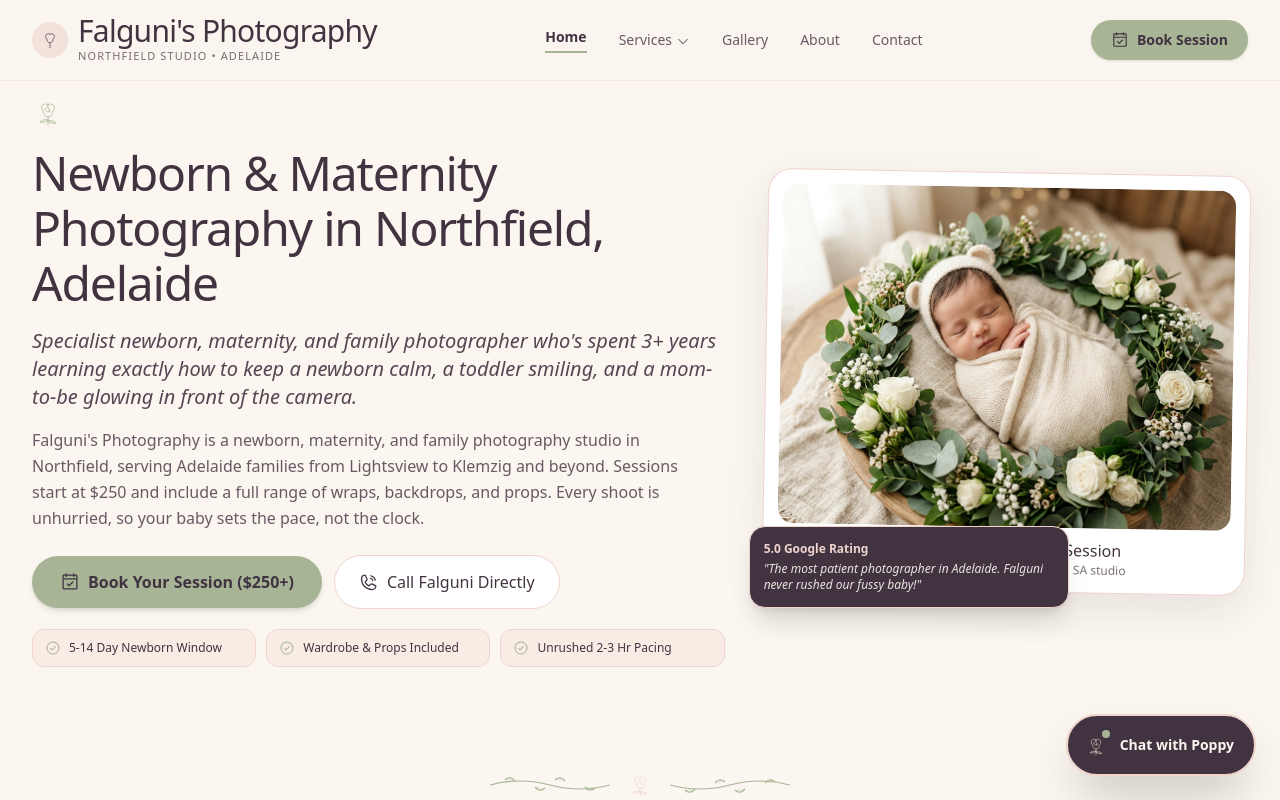
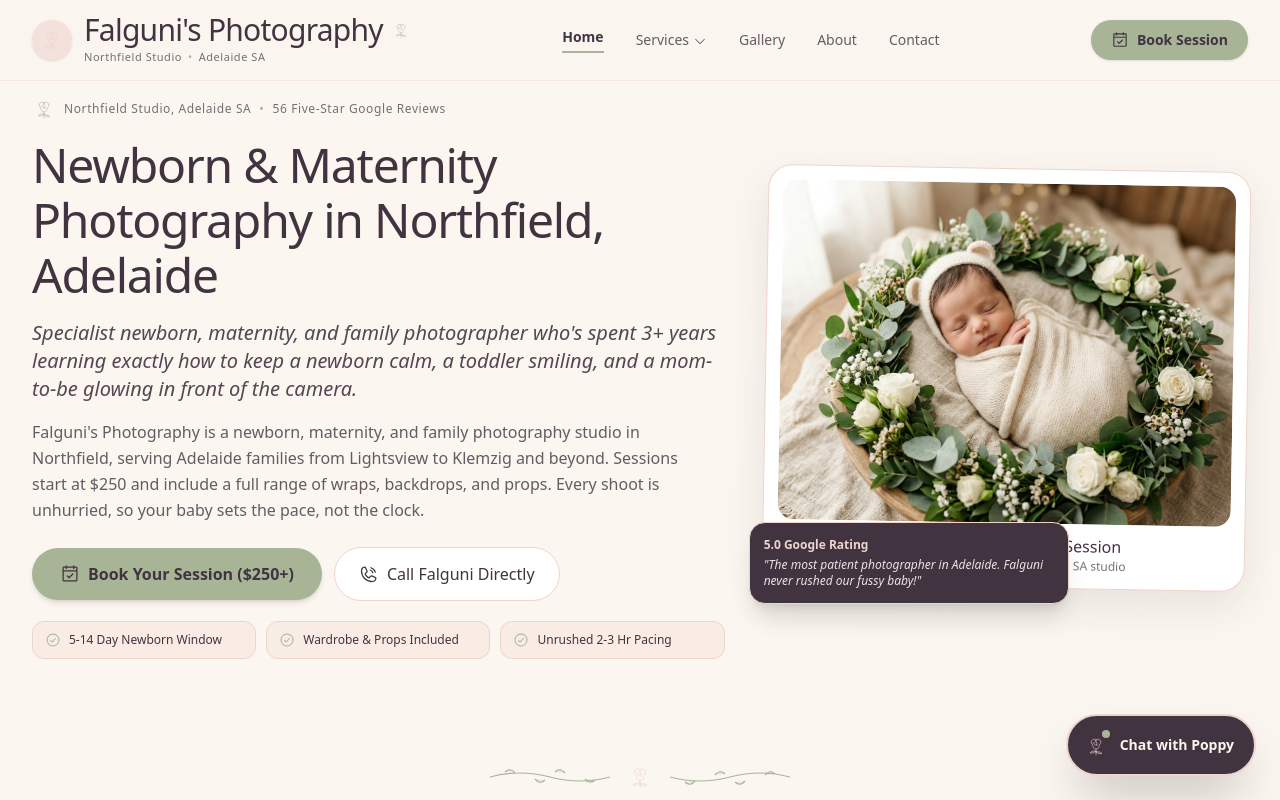
Before and after one commit to Heathcliff2241/falguni-photography, a React (Vite) app: page / in a window 1280 px wide. Shown: the top 800 px of the page. Built offline with nearby package versions, Linux system fonts and the light colour scheme.

Commit message:
feat: enhance site UI and chat interaction
- Integrate `BotanicalRose` icons across site branding and hero sections
- Update hero headers with consistent location and trust-signaling metadata
- Add quick-prompt navigation to the Poppy chat widget for improved UX

```diff
--- a/src/components/Header.tsx
+++ b/src/components/Header.tsx
@@ -2,6 +2,7 @@
 import React, { useState } from 'react';
 import { CaretDown, List, X, CalendarCheck, PhoneCall } from '@phosphor-icons/react';
 import { LOCAL_NAP } from '../data/siteData';
+import { BotanicalRose } from './BotanicalAccents';
 
 interface HeaderProps {
   currentPath: string;
@@ -19,20 +20,22 @@ export const Header: React.FC<HeaderProps> = ({ currentPath, onOpenBooking }) =>
       {/* Main navigation header */}
       <div className="max-w-7xl mx-auto px-4 sm:px-6 lg:px-8 h-20 flex items-center justify-between">
         {/* Brand Logo */}
-        <a href="/" className="group flex items-center gap-2.5">
-          <div className="w-9 h-9 rounded-full bg-[#EFD4CE]/60 flex items-center justify-center text-[#423341] group-hover:bg-[#A7B596]/30 transition-colors">
-            <svg width="22" height="22" viewBox="0 0 64 64" fill="none" stroke="#423341" strokeWidth="2">
-              <path d="M32 16C28 12 22 14 20 18C18 22 20 28 24 30C22 34 26 40 32 40C38 40 42 34 40 30C44 28 46 22 44 18C42 14 36 12 32 16Z" />
-              <path d="M32 40V56" />
-            </svg>
+        <a href="/" className="group flex items-center gap-3">
+          <div className="w-10 h-10 rounded-full bg-[#EFD4CE]/60 flex items-center justify-center text-[#423341] group-hover:bg-[#A7B596]/30 transition-colors shadow-sm">
+            <BotanicalRose color="blush" size={26} />
           </div>
           <div>
-            <span className="font-display text-2xl sm:text-3xl font-medium tracking-tight text-[#423341] block leading-none">
-              Falguni's Photography
-            </span>
-            <span className="font-body text-[11px] text-[#423341]/70 tracking-widest uppercase block mt-0.5">
-              Northfield Studio • Adelaide
-            </span>
+            <div className="flex items-center gap-2">
+              <span className="font-display text-2xl sm:text-3xl font-medium tracking-tight text-[#423341] block leading-none">
+                Falguni's Photography
+              </span>
+              <BotanicalRose color="sage" size={20} className="hidden sm:inline-block text-[#A7B596] opacity-90" />
+            </div>
+            <div className="flex items-center gap-1.5 text-[11px] text-[#423341]/70 font-body tracking-wider mt-1">
+              <span>Northfield Studio</span>
+              <span className="text-[#A7B596]">•</span>
+              <span>Adelaide SA</span>
+            </div>
           </div>
         </a>
 
--- a/src/views/AboutView.tsx
+++ b/src/views/AboutView.tsx
@@ -19,8 +19,11 @@ export const AboutView: React.FC<AboutViewProps> = ({ onOpenBooking }) => {
         {/* Hero Section */}
         <div className="grid grid-cols-1 lg:grid-cols-12 gap-12 items-center">
           <div className="lg:col-span-7 space-y-6">
-            <div className="flex items-center gap-3 mb-2">
-              <BotanicalRose color="sage" size={36} />
+            <div className="flex items-center gap-2 text-xs text-[#423341]/70 font-body tracking-wider">
+              <BotanicalRose color="sage" size={24} />
+              <span>Northfield Studio, Adelaide SA</span>
+              <span className="text-[#A7B596]">•</span>
+              <span>3+ Years Experience & 56 Five-Star Reviews</span>
             </div>
 
             <h1 className="font-display text-4xl sm:text-5xl text-[#423341] font-medium leading-tight">
--- a/src/views/CakeSmashView.tsx
+++ b/src/views/CakeSmashView.tsx
@@ -19,8 +19,11 @@ export const CakeSmashView: React.FC<CakeSmashViewProps> = ({ onOpenBooking }) =
         {/* Hero Section */}
         <div className="grid grid-cols-1 lg:grid-cols-12 gap-12 items-center">
           <div className="lg:col-span-7 space-y-6">
-            <div className="flex items-center gap-3 mb-1">
-              <BotanicalRose color="sage" size={38} />
+            <div className="flex items-center gap-2 text-xs text-[#423341]/70 font-body tracking-wider">
+              <BotanicalRose color="sage" size={24} />
+              <span>Northfield Studio, Adelaide SA</span>
+              <span className="text-[#A7B596]">•</span>
+              <span>1st Birthday Milestone Sessions</span>
             </div>
 
             <h1 className="font-display text-4xl sm:text-5xl text-[#423341] font-medium leading-tight">
--- a/src/views/ContactView.tsx
+++ b/src/views/ContactView.tsx
@@ -62,9 +62,12 @@ export const ContactView: React.FC<ContactViewProps> = ({ onOpenBooking }) => {
 
         {/* Header */}
         <div className="text-center max-w-3xl mx-auto space-y-4">
-          <div className="flex items-center justify-center gap-3 mb-2">
-            <BotanicalRose color="sage" size={32} />
-            <BotanicalRose color="blush" size={32} />
+          <div className="flex items-center justify-center gap-2 text-xs text-[#423341]/70 font-body tracking-wider">
+            <BotanicalRose color="sage" size={24} />
+            <span>Northfield Studio, Adelaide SA</span>
+            <span className="text-[#A7B596]">•</span>
+            <span>Direct Studio Inquiries</span>
+            <BotanicalRose color="blush" size={24} />
           </div>
 
           <h1 className="font-display text-4xl sm:text-5xl text-[#423341] font-medium tracking-tight">
--- a/src/views/FamilyView.tsx
+++ b/src/views/FamilyView.tsx
@@ -19,8 +19,11 @@ export const FamilyView: React.FC<FamilyViewProps> = ({ onOpenBooking }) => {
         {/* Hero Section */}
         <div className="grid grid-cols-1 lg:grid-cols-12 gap-12 items-center">
           <div className="lg:col-span-7 space-y-6">
-            <div className="flex items-center gap-3 mb-1">
-              <BotanicalRose color="sage" size={38} />
+            <div className="flex items-center gap-2 text-xs text-[#423341]/70 font-body tracking-wider">
+              <BotanicalRose color="sage" size={24} />
+              <span>Northfield Studio, Adelaide SA</span>
+              <span className="text-[#A7B596]">•</span>
+              <span>Family & Child Sessions</span>
             </div>
 
             <h1 className="font-display text-4xl sm:text-5xl text-[#423341] font-medium leading-tight">
--- a/src/views/GalleryView.tsx
+++ b/src/views/GalleryView.tsx
@@ -17,9 +17,12 @@ export const GalleryView: React.FC<GalleryViewProps> = ({ onOpenBooking }) => {
 
         {/* Header */}
         <div className="text-center max-w-3xl mx-auto space-y-4">
-          <div className="flex items-center justify-center gap-3 mb-2">
-            <BotanicalRose color="sage" size={32} />
-            <BotanicalRose color="blush" size={32} />
+          <div className="flex items-center justify-center gap-2 text-xs text-[#423341]/70 font-body tracking-wider">
+            <BotanicalRose color="sage" size={24} />
+            <span>Northfield Studio, Adelaide SA</span>
+            <span className="text-[#A7B596]">•</span>
+            <span>Real Family Portfolio</span>
+            <BotanicalRose color="blush" size={24} />
           </div>
 
           <h1 className="font-display text-4xl sm:text-5xl text-[#423341] font-medium tracking-tight">
--- a/src/views/HomeView.tsx
+++ b/src/views/HomeView.tsx
@@ -24,8 +24,11 @@ export const HomeView: React.FC<HomeViewProps> = ({ onOpenBooking }) => {
 
             {/* Left Column: Keyword-First Title & Positioning */}
             <div className="lg:col-span-7 space-y-4">
-              <div className="flex items-center gap-2">
-                <BotanicalRose color="sage" size={32} />
+              <div className="flex items-center gap-2 text-xs text-[#423341]/70 font-body tracking-wider">
+                <BotanicalRose color="sage" size={24} />
+                <span>Northfield Studio, Adelaide SA</span>
+                <span className="text-[#A7B596]">•</span>
+                <span>56 Five-Star Google Reviews</span>
               </div>
 
               {/* Keyword-first h1 headline */}
--- a/src/views/MaternityView.tsx
+++ b/src/views/MaternityView.tsx
@@ -19,8 +19,11 @@ export const MaternityView: React.FC<MaternityViewProps> = ({ onOpenBooking }) =
         {/* Hero Section */}
         <div className="grid grid-cols-1 lg:grid-cols-12 gap-12 items-center">
           <div className="lg:col-span-7 space-y-6">
-            <div className="flex items-center gap-3 mb-1">
-              <BotanicalRose color="sage" size={38} />
+            <div className="flex items-center gap-2 text-xs text-[#423341]/70 font-body tracking-wider">
+              <BotanicalRose color="sage" size={24} />
+              <span>Northfield Studio, Adelaide SA</span>
+              <span className="text-[#A7B596]">•</span>
+              <span>Maternity Photography Specialist</span>
             </div>
 
             <h1 className="font-display text-4xl sm:text-5xl text-[#423341] font-medium leading-tight">
--- a/src/views/NewbornView.tsx
+++ b/src/views/NewbornView.tsx
@@ -19,8 +19,11 @@ export const NewbornView: React.FC<NewbornViewProps> = ({ onOpenBooking }) => {
         {/* Hero Section */}
         <div className="grid grid-cols-1 lg:grid-cols-12 gap-12 items-center">
           <div className="lg:col-span-7 space-y-6">
-            <div className="flex items-center gap-3 mb-1">
-              <BotanicalRose color="sage" size={38} />
+            <div className="flex items-center gap-2 text-xs text-[#423341]/70 font-body tracking-wider">
+              <BotanicalRose color="sage" size={24} />
+              <span>Northfield Studio, Adelaide SA</span>
+              <span className="text-[#A7B596]">•</span>
+              <span>Newborn Photography Specialist</span>
             </div>
 
             <h1 className="font-display text-4xl sm:text-5xl text-[#423341] font-medium leading-tight">
--- a/src/views/ServicesOverviewView.tsx
+++ b/src/views/ServicesOverviewView.tsx
@@ -55,9 +55,12 @@ export const ServicesOverviewView: React.FC<ServicesOverviewViewProps> = ({ onOp
       <div className="max-w-7xl mx-auto px-4 sm:px-6 lg:px-8">
         {/* Header */}
         <div className="text-center max-w-3xl mx-auto space-y-4">
-          <div className="flex items-center justify-center gap-3 mb-2">
-            <BotanicalRose color="sage" size={32} />
-            <BotanicalRose color="blush" size={32} />
+          <div className="flex items-center justify-center gap-2 text-xs text-[#423341]/70 font-body tracking-wider">
+            <BotanicalRose color="sage" size={24} />
+            <span>Northfield Studio, Adelaide SA</span>
+            <span className="text-[#A7B596]">•</span>
+            <span>Transparent Pricing ($250+)</span>
+            <BotanicalRose color="blush" size={24} />
           </div>
 
           <h1 className="font-display text-4xl sm:text-5xl text-[#423341] font-medium tracking-tight">
```
Also changed, not shown: src/components/PoppyChatWidget.tsx (+37 -4 lines).
